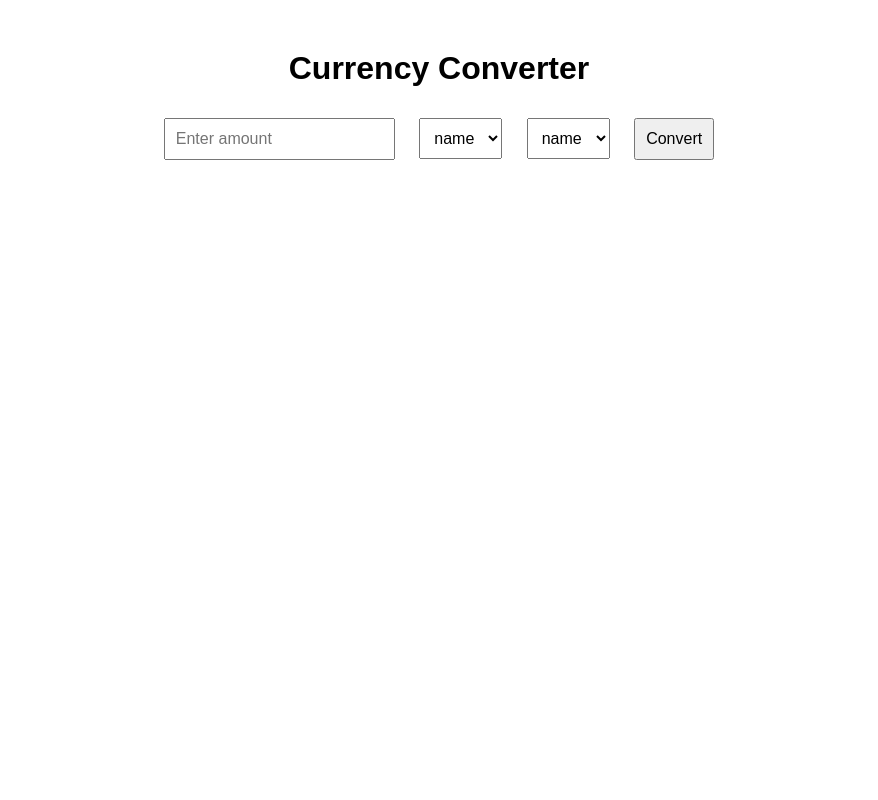
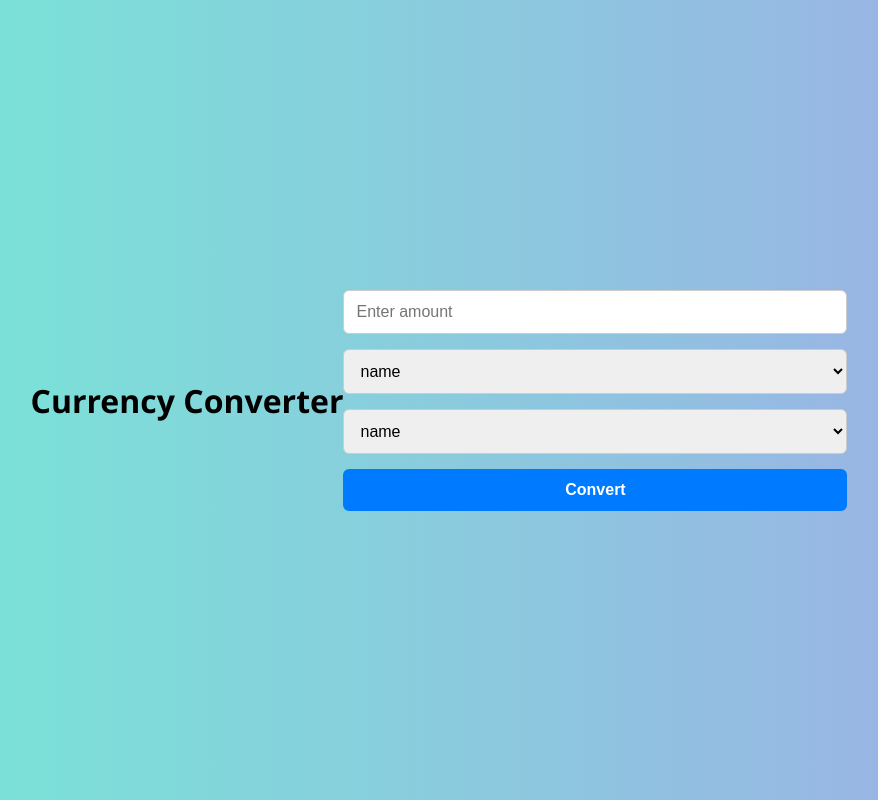
Before and after one commit to Student-AyeshaSiddiqua/cloud-currency-converter, a Flask app: page / in a window 1280 px wide. Shown: the whole page, without its empty margins (201-1079 px from the left). Run offline with Flask 3, Linux system fonts and the light colour scheme; a database or web service that is not in the repository returns one stand-in record (values such as "Sample title"); data that the repository does not hold is empty.

Commit message:
Update CSS styles for currency converter UI

```diff
--- a/static/style.css
+++ b/static/style.css
@@ -1,11 +1,76 @@
-body {
-    font-family: Arial, sans-serif;
-    text-align: center;
-    margin-top: 50px;
+/* Reset and base styles */
+* {
+    box-sizing: border-box;
+    margin: 0;
+    padding: 0;
 }
 
-input, select, button {
-    margin: 10px;
-    padding: 10px;
+body {
+    font-family: 'Segoe UI', Tahoma, Geneva, Verdana, sans-serif;
+    background: linear-gradient(to right, #74ebd5, #9face6);
+    display: flex;
+    justify-content: center;
+    align-items: center;
+    min-height: 100vh;
+    padding: 20px;
+}
+
+/* Main container */
+.converter {
+    background-color: #ffffff;
+    padding: 30px 40px;
+    border-radius: 12px;
+    box-shadow: 0 8px 20px rgba(0, 0, 0, 0.2);
+    max-width: 400px;
+    width: 100%;
+    text-align: center;
+}
+
+/* Heading */
+.converter h1 {
+    margin-bottom: 25px;
+    font-size: 26px;
+    color: #333333;
+}
+
+/* Inputs and selects */
+input[type="number"], select {
+    width: 100%;
+    padding: 12px;
+    margin-bottom: 15px;
     font-size: 16px;
+    border: 1px solid #ccc;
+    border-radius: 6px;
+    transition: border-color 0.3s ease;
 }
+
+input[type="number"]:focus,
+select:focus {
+    border-color: #007BFF;
+    outline: none;
+}
+
+/* Submit button */
+button[type="submit"] {
+    width: 100%;
+    padding: 12px;
+    background-color: #007BFF;
+    color: white;
+    font-size: 16px;
+    font-weight: bold;
+    border: none;
+    border-radius: 6px;
+    cursor: pointer;
+    transition: background-color 0.3s ease;
+}
+
+button[type="submit"]:hover {
+    background-color: #0056b3;
+}
+
+/* Converted result */
+h2 {
+    margin-top: 20px;
+    color: #2c3e50;
+    font-size: 20px;
+}
```
